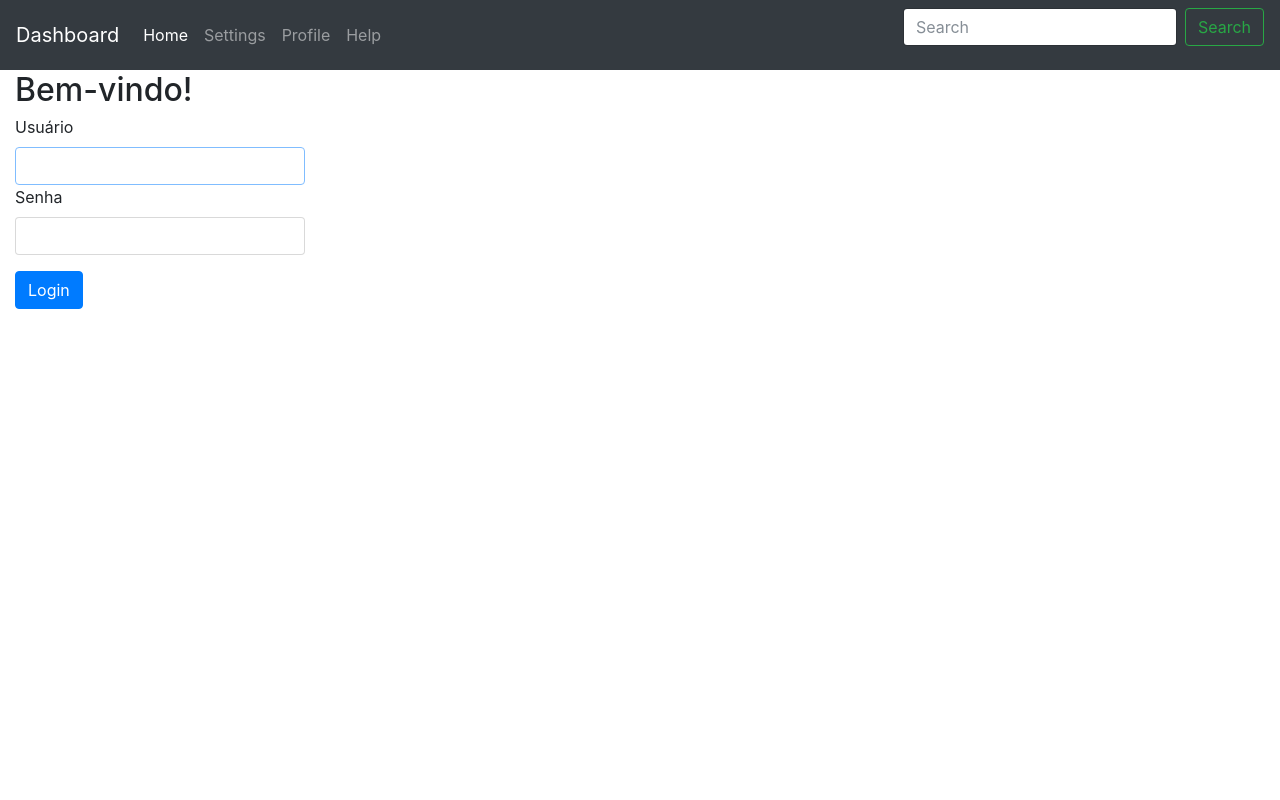
After one commit to renanlino/oolho-server, a Django app: page /accounts/login/ in a window 1280 px wide. The commit adds this page. Run offline with Django 3.2, Linux system fonts and the light colour scheme; some libraries are stand-ins or nearby versions.

Commit message:
Adiciona tela de login

```diff
--- /dev/null
+++ b/app/templates/base.html
@@ -0,0 +1,55 @@
+{% load chartkick %}
+{% load static %}
+
+
+<html>
+<head>
+  <script src="https://code.jquery.com/jquery-3.2.1.slim.min.js" integrity="sha384-KJ3o2DKtIkvYIK3UENzmM7KCkRr/rE9/Qpg6aAZGJwFDMVNA/GpGFF93hXpG5KkN" crossorigin="anonymous"></script>
+  <script src="https://cdnjs.cloudflare.com/ajax/libs/popper.js/1.11.0/umd/popper.min.js" integrity="sha384-b/U6ypiBEHpOf/4+1nzFpr53nxSS+GLCkfwBdFNTxtclqqenISfwAzpKaMNFNmj4" crossorigin="anonymous"></script>
+  <link rel="stylesheet" href="https://maxcdn.bootstrapcdn.com/bootstrap/4.0.0-beta/css/bootstrap.min.css" integrity="sha384-/Y6pD6FV/Vv2HJnA6t+vslU6fwYXjCFtcEpHbNJ0lyAFsXTsjBbfaDjzALeQsN6M" crossorigin="anonymous">
+  <script src="https://maxcdn.bootstrapcdn.com/bootstrap/4.0.0-beta/js/bootstrap.min.js" integrity="sha384-h0AbiXch4ZDo7tp9hKZ4TsHbi047NrKGLO3SEJAg45jXxnGIfYzk4Si90RDIqNm1" crossorigin="anonymous"></script>
+  <link rel="stylesheet" type="text/css" href="{% static 'app/dashboard.css' %}" />
+  <script src="https://code.highcharts.com/highcharts.js"></script>
+  <script src="/static/chartkick.js"></script>
+  <meta charset="utf-8">
+  <meta name="viewport" content="width=device-width, initial-scale=1, shrink-to-fit=no">
+  <title>Dashboard</title>
+</head>
+<body>
+
+  <nav class="navbar navbar-expand-md navbar-dark fixed-top bg-dark">
+      <a class="navbar-brand" href="#">Dashboard</a>
+      <button class="navbar-toggler d-lg-none" type="button" data-toggle="collapse" data-target="#navbarsExampleDefault" aria-controls="navbarsExampleDefault" aria-expanded="false" aria-label="Toggle navigation">
+        <span class="navbar-toggler-icon"></span>
+      </button>
+
+      <div class="collapse navbar-collapse" id="navbarsExampleDefault">
+        <ul class="navbar-nav mr-auto">
+          <li class="nav-item active">
+            <a class="nav-link" href="#">Home <span class="sr-only">(current)</span></a>
+          </li>
+          <li class="nav-item">
+            <a class="nav-link" href="#">Settings</a>
+          </li>
+          <li class="nav-item">
+            <a class="nav-link" href="#">Profile</a>
+          </li>
+          <li class="nav-item">
+            <a class="nav-link" href="#">Help</a>
+          </li>
+        </ul>
+        <form class="form-inline mt-2 mt-md-0">
+          <input class="form-control mr-sm-2" type="text" placeholder="Search" aria-label="Search">
+          <button class="btn btn-outline-success my-2 my-sm-0" type="submit">Search</button>
+        </form>
+      </div>
+    </nav>
+
+    <div class="container-fluid">
+      <div class="row">
+        {% block content %}
+        {% endblock %}
+      </div>
+    </div>
+</body>
+</html>
--- /dev/null
+++ b/app/templates/registration/login.html
@@ -0,0 +1,26 @@
+{% extends 'base.html' %}
+{% load widget_tweaks %}
+
+{% block title %}Login{% endblock %}
+
+{% block content %}
+<div class="col-md-offset-5 col-md-3 pt-3">
+  <div class="form-login">
+    <h2>Bem-vindo!</h2>
+    <form method="post">
+      {% csrf_token %}
+      <div class="form-group">
+        <label>Usuário</label>
+        {{ form.username|add_class:"form-control" }}
+        <label>Senha</label>
+        {{ form.password|add_class:"form-control" }}
+      </div>
+    <div class="wrapper">
+      <span class="group-btn">
+        <button class="btn btn-primary btn-md" type="submit">Login</button></br>
+      </span>
+    </div>
+    </form>
+  </div>
+</div>
+{% endblock %}
--- a/app/views.py
+++ b/app/views.py
@@ -6,12 +6,10 @@ from app.permissions import IsOwnerOrReadOnly
 from rest_framework.exceptions import PermissionDenied
 from rest_framework import viewsets
 from django.views.generic import TemplateView
-
-
+from django.contrib.auth.mixins import LoginRequiredMixin
 
 # Create your views here.
-
-class DashboardView(TemplateView):
+class DashboardView(LoginRequiredMixin, TemplateView):
     template_name = 'app/dashboard.html'
     model = Movement
 
--- a/spaceview/settings.py
+++ b/spaceview/settings.py
@@ -48,7 +48,8 @@ INSTALLED_APPS = [
     'django.contrib.staticfiles',
     "app",
     "rest_framework",
-    'chartkick'
+    'chartkick',
+    'widget_tweaks',
 ]
 
 MIDDLEWARE = [
--- a/spaceview/urls.py
+++ b/spaceview/urls.py
@@ -26,8 +26,9 @@ router.register(r'sensors', views.SensorViewSet, base_name = "sensor")
 # The API URLs are now determined automatically by the router.
 # Additionally, we include the login URLs for the browsable API.
 urlpatterns = [
-    url(r'^', include(router.urls)),
+    url(r'^api', include(router.urls)),
     url(r'^dashboard', views.DashboardView.as_view()),
+    url(r'^accounts/', include('django.contrib.auth.urls')),
     url(r'^', include('rest_framework.urls', namespace='rest_framework'))
 ]
 
```
Also changed, not shown: app/templates/app/dashboard.html (+3 -51 lines), requirements.txt (+10 -0 lines).
